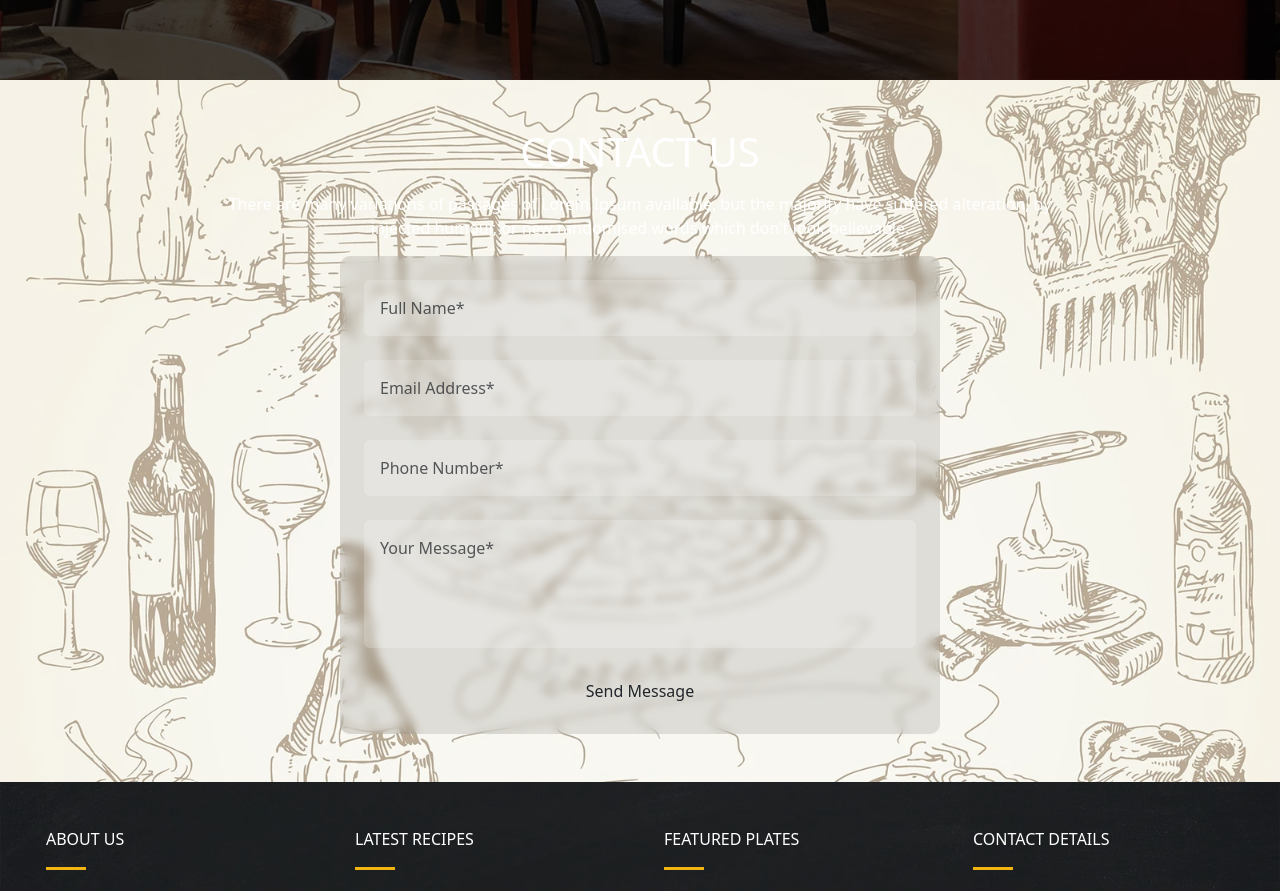
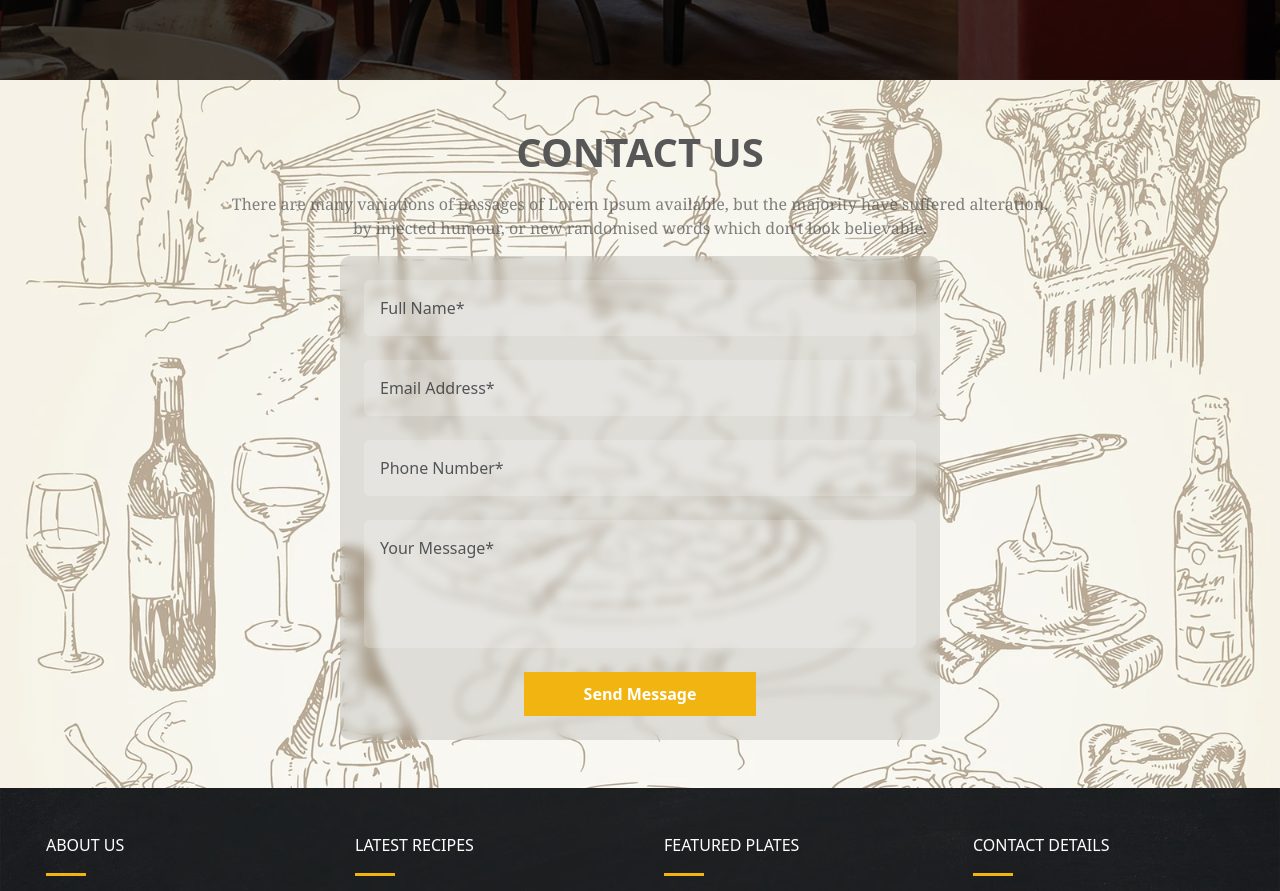
Before and after one commit to YanalZidan1/Fable-App, a React (Create React App) app: page /contact in a window 1280 px wide. Shown: the part 640-1531 px from the top of the page. Built offline with nearby package versions, Linux system fonts and the light colour scheme.

Commit message:
Update App.css

```diff
--- a/src/App.css
+++ b/src/App.css
@@ -930,6 +930,36 @@
   color: #F2B410 !important;
   border: 1px solid #F2B410 !important;
 }
+.ContactForm h1{
+  font-size: 40px;
+  text-align: center;
+  font-weight: bolder;
+  text-transform: uppercase;
+  color: #575757;
+}
+.ContactForm p{
+  font-size: 16px;
+  text-align: center;
+  color: #454545ac;
+  font-family: Cambria, Cochin, Georgia, Times, 'Times New Roman', serif;
+}
+.btn-contact{
+   padding: 10px 60px !important;
+  background-color: #F2B410 !important;
+  color: #fff !important;
+  border: none !important;
+  font-size: 16px;
+  border-radius: 0 !important;
+  font-weight: bold !important;
+  border: none !important;
+  cursor: pointer;
+  transition: all 0.3s ease-in-out;
+}
+.btn-contact:hover{
+  background-color: transparent !important;
+  color: #F2B410 !important;
+  border: 1px solid #F2B410 !important;
+}
 /* Optional: Add media queries for better responsiveness on smaller screens */
 @media (max-width: 768px) {
   .footer {
```
